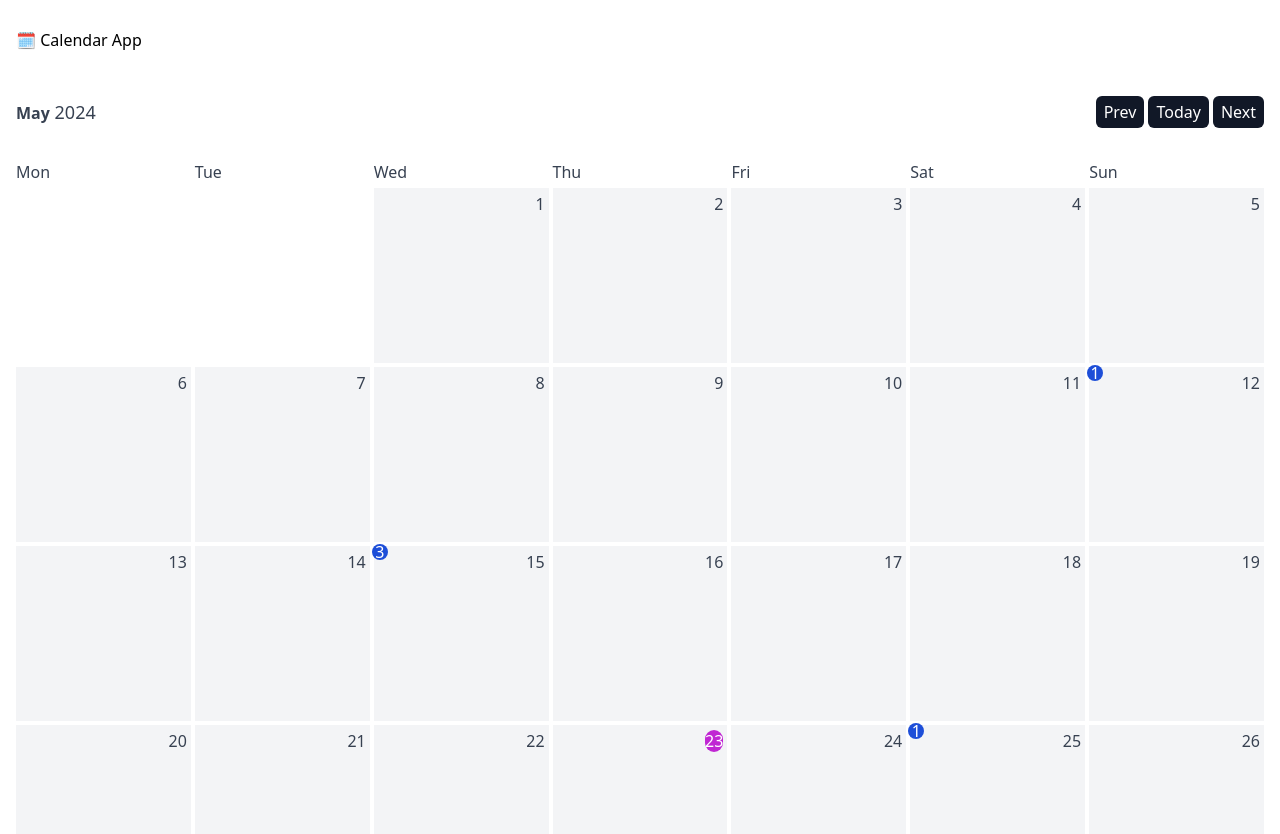
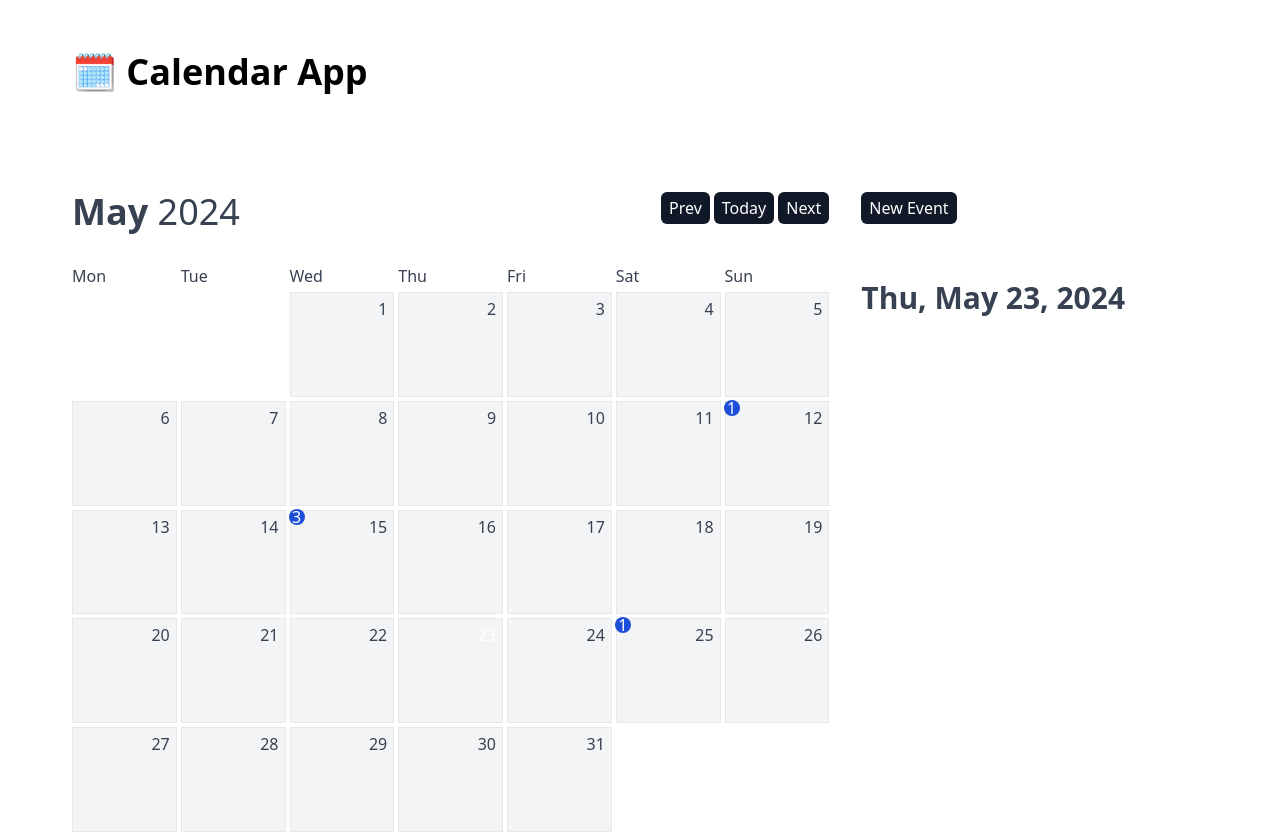
Before and after one commit to kristjanv001/calendar-app, an Angular app: page / in a window 1280 px wide. Shown: the top 834 px of the page. Built offline with nearby package versions, Linux system fonts and the light colour scheme.

Commit message:
Responsive layout

```diff
--- a/src/app/components/calendar/calendar.component.html
+++ b/src/app/components/calendar/calendar.component.html
@@ -1,13 +1,13 @@
 <div>
-  <div class="px-4 grid grid-rows-[max-content_1fr]">
-    <div>
-      <div class="flex items-center justify-between mb-8">
-        <p>
+  <div class="px-4 md:px-8 grid grid-rows-[max-content_1fr] max-w-[1200px] mx-auto grid-cols-1 md:grid-cols-3">
+    <div class="md:col-span-2">
+      <div class="flex items-center justify-between mb-8 md:place-items-start">
+        <p class="font-bold md:text-xl lg:text-4xl">
           <span class="font-bold">{{ selectedMonthName() }}</span>
-          <span class="text-lg"> {{ selectedYear() }}</span>
+          <span class="font-thin"> {{ selectedYear() }}</span>
         </p>
 
-        <div class="space-x-1  text-white">
+        <div class="space-x-1 text-white">
           <button (click)="setPrevMonth()" class="bg-gray-900 rounded-md px-2 py-1">Prev</button>
           <button (click)="setCurrMonth()" class="bg-gray-900 rounded-md px-2 py-1">Today</button>
           <button (click)="setNextMonth()" class="bg-gray-900 rounded-md px-2 py-1">Next</button>
@@ -21,10 +21,11 @@
         } @for (_ of [].constructor(getOffset(selectedDate())); track $index) {
         <div class="square min-h-8 sm:h-auto p-1"></div>
         } @for (_ of [].constructor(selectedMonthDays()); let index = $index; track index) {
-        <button (click)="handleDateClick(index + 1)" class="square min-h-8 sm:h-auto bg-gray-100 relative">
+        <button (click)="handleDateClick(index + 1)" class="square min-h-8 sm:h-auto bg-gray-100 relative border">
           <div class="absolute top-1 right-1">
             <span
-              [ngClass]="{'bg-fuchsia-600 text-white rounded-full': index+1 === currentDay && selectedMonth() === currentMonth && selectedYear() === currentYear }"
+              class="bg-gray-100 rounded-md p-0.5"
+              [ngClass]="{'bg-fuchsia-600 text-white': index+1 === currentDay && selectedMonth() === currentMonth && selectedYear() === currentYear }"
             >
               {{ index + 1 }}
             </span>
@@ -44,10 +45,10 @@
     </div>
 
     <!-- details -->
-    <div class="min-h-20 bg-gray-100 mt-8 rounded-md p-4 ">
-      <div class="flex justify-between items-center">
-        <h2>Tasks for {{pickedDateStr()}}</h2>
-        <button (click)="openDialog()" class="bg-gray-900 rounded-md px-2 py-1 text-white">New Event</button>
+    <div class="min-h-20 mt-8 rounded-md p-4 md:mt-0 md:mx-4 md:pt-0">
+      <div class="flex justify-between items-center md:flex-col-reverse md:items-start md:mb-8">
+        <h2 class="font-bold md:text-xl lg:text-3xl">{{pickedDateStr()}}</h2>
+        <button (click)="openDialog()" class="bg-gray-900 rounded-md px-2 py-1 text-white md:mb-14">New Event</button>
       </div>
       <div class="">
         @for(task of pickedDateTasks(); track task.date) {
--- a/src/app/components/calendar/calendar.component.ts
+++ b/src/app/components/calendar/calendar.component.ts
@@ -62,14 +62,16 @@ export class CalendarComponent {
         title: "Create a New Event",
         component: EventComposerComponent,
         payload: {
-          date: this.pickedDate()
-        }
+          date: this.formatDateAsIso(this.pickedDate()),
+        },
       },
     });
 
     dialogRef.afterClosed().subscribe((result) => {
-      console.log(result);
-      this.tasks.update((prevTasks) => [...prevTasks, {title: result.title, date: this.formatDateAsIso(result.date)}])
+      console.log("result: ", result);
+      if (result) {
+        this.tasks.update((prevTasks) => [...prevTasks, { title: result.title, date: result.date }]);
+      }
     });
   }
 
--- a/src/app/components/event-composer/event-composer.component.html
+++ b/src/app/components/event-composer/event-composer.component.html
@@ -14,7 +14,7 @@
       <div>
         <label>
           <span class="block text-sm mb-1"> Date: </span>
-          <input class="border p-1 rounded-md" type="text" formControlName="date" />
+          <input formControlName="date" class="border p-1 rounded-md" type="date" [value]="data.payload.date" />
           @if(triedToSubmit) {
           <span class="text-red-600 block text-xs">{{ getErrorMessage('date') }}</span>
           }
--- a/src/app/components/event-composer/event-composer.component.ts
+++ b/src/app/components/event-composer/event-composer.component.ts
@@ -3,6 +3,7 @@ import { MatDialogModule } from "@angular/material/dialog";
 import { ReactiveFormsModule, FormControl, FormGroup, Validators } from "@angular/forms";
 import { MatDialogRef } from "@angular/material/dialog";
 import { MAT_DIALOG_DATA } from "@angular/material/dialog";
+
 @Component({
   selector: "app-event-composer",
   standalone: true,
@@ -19,15 +20,14 @@ export class EventComposerComponent {
 
   eventForm = new FormGroup({
     title: new FormControl("", [Validators.required, Validators.minLength(1), Validators.maxLength(50)]),
-    date: new FormControl("", [Validators.required, Validators.minLength(3), Validators.maxLength(20)]),
+    date: new FormControl(this.data.payload.date, Validators.required),
   });
 
   onSubmit() {
     if (this.eventForm.valid) {
-      this.eventForm.value.date = this.data.payload.date;
+      console.log(this.eventForm.value)
       this.dialogRef.close(this.eventForm.value);
     } else {
-      console.log(this.data.payload)
       this.validateForm();
       console.log("Form is invalid");
     }
--- a/src/app/components/header/header.component.html
+++ b/src/app/components/header/header.component.html
@@ -1,3 +1,3 @@
-<div class="h-20 bg-white text-black flex justify-start items-center px-4 mb-4">
-  <h1>🗓️ Calendar App</h1>
+<div class="h-20 md:h-28 lg:h-36 bg-white text-black flex justify-start items-center px-4 md:px-8 mb-4 max-w-[1200px] mx-auto md:mb-12">
+    <h1 class="font-bold md:text-xl lg:text-3xl xl:text-4xl">🗓️ Calendar App</h1>
 </div>
```
